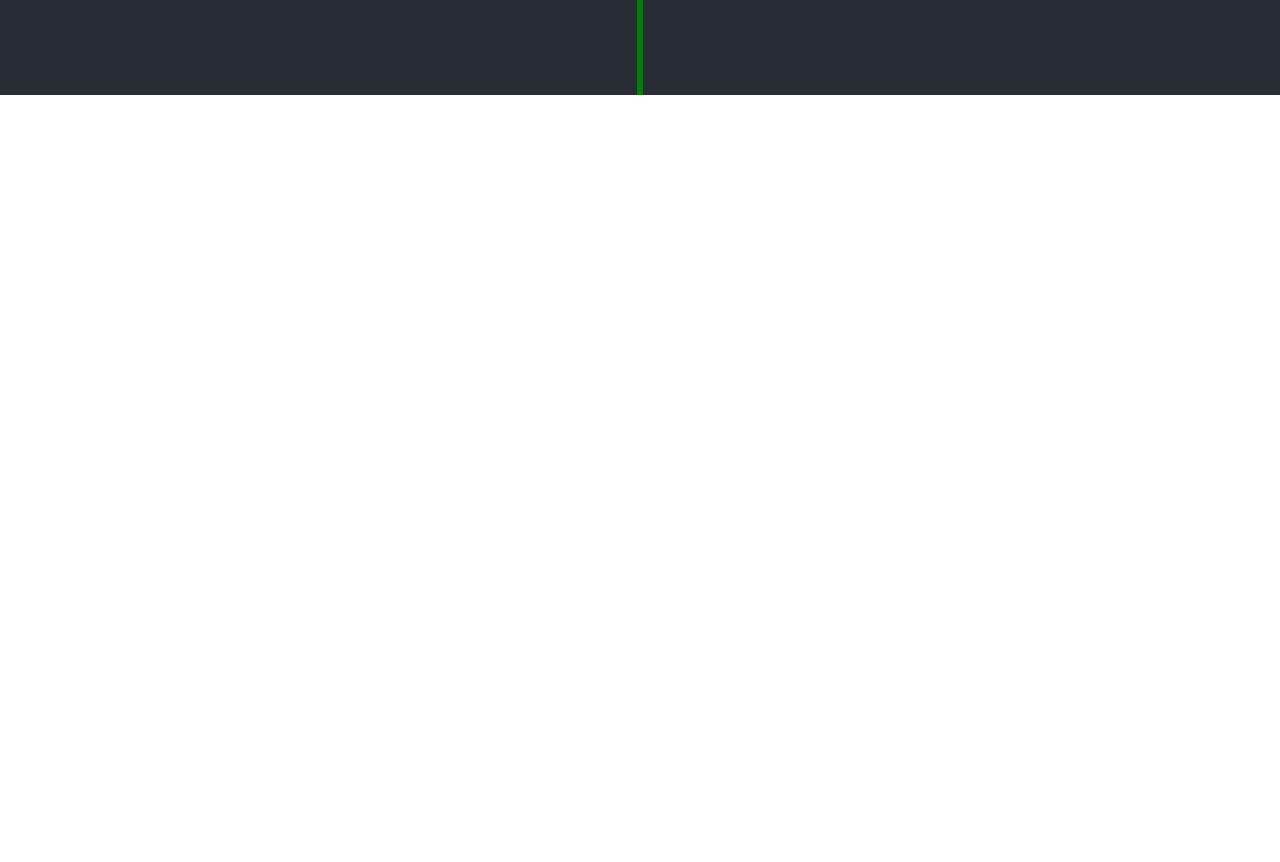
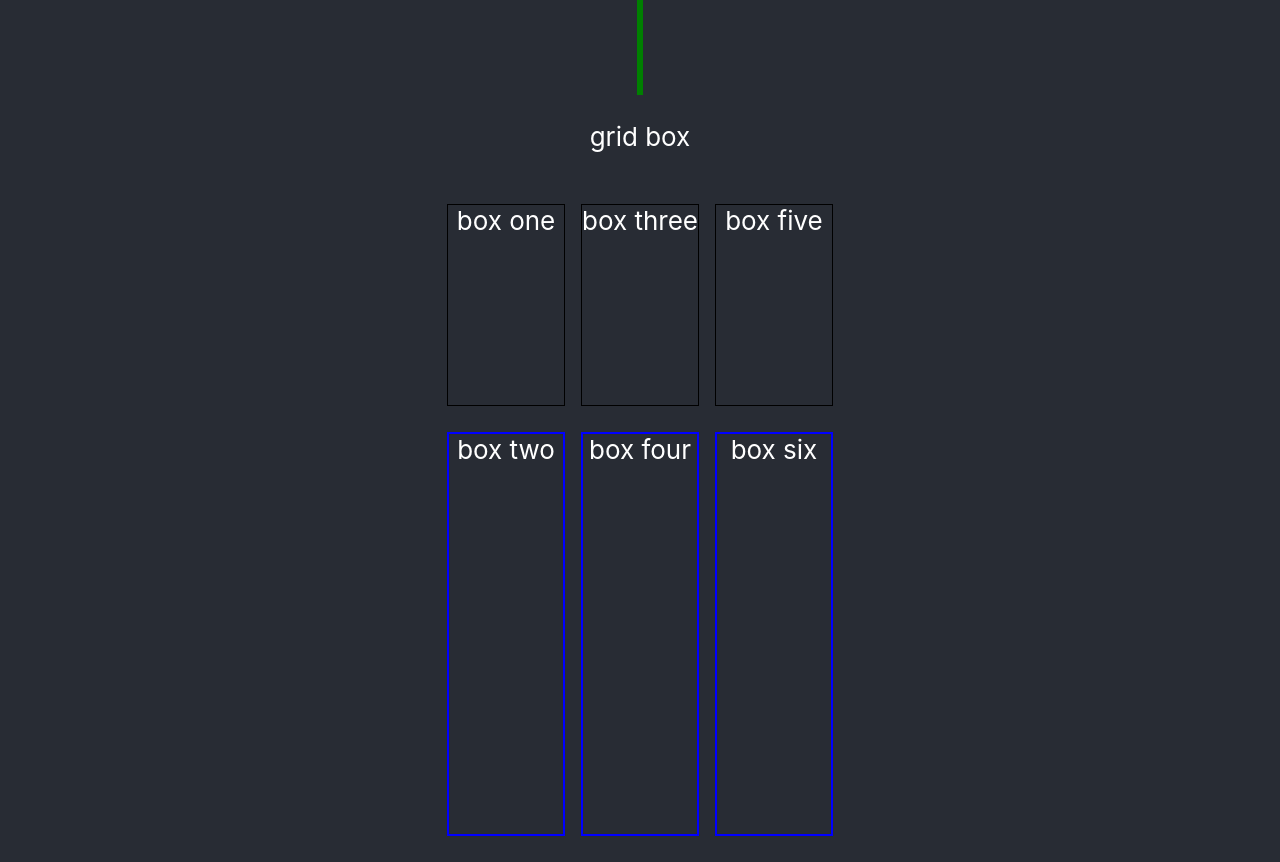
Before and after one commit to weikee94/hi-css, a React (Create React App) app: page / in a window 1280 px wide. Shown: the part 1140-2002 px from the top of the page. Before the commit the page ends 1235 px from the top, so only its background shows below. Built offline with nearby package versions, Linux system fonts and the light colour scheme.

Commit message:
update grid

```diff
--- a/src/App.css
+++ b/src/App.css
@@ -53,3 +53,19 @@
   border-left: 6px solid green;
   height: 500px;
 }
+
+.three-item-grid {
+  display: grid;
+  grid-template-columns: repeat(3, 1fr);
+  grid-column-gap: 1rem;
+}
+
+.three-item-grid div p:first-child {
+  height: 200px;
+  border: 1px solid black;
+}
+
+.three-item-grid div p {
+  height: 400px;
+  border: 2px solid blue;
+}
--- a/src/App.js
+++ b/src/App.js
@@ -21,6 +21,22 @@ function App() {
 
         <p>vertical line</p>
         <div className="line"></div>
+
+        <p>grid box</p>
+        <div className="three-item-grid">
+          <div>
+            <p>box one</p>
+            <p>box two</p>
+          </div>
+          <div>
+            <p>box three</p>
+            <p>box four</p>
+          </div>
+          <div>
+            <p>box five</p>
+            <p>box six</p>
+          </div>
+        </div>
       </header>
     </div>
   );
```
